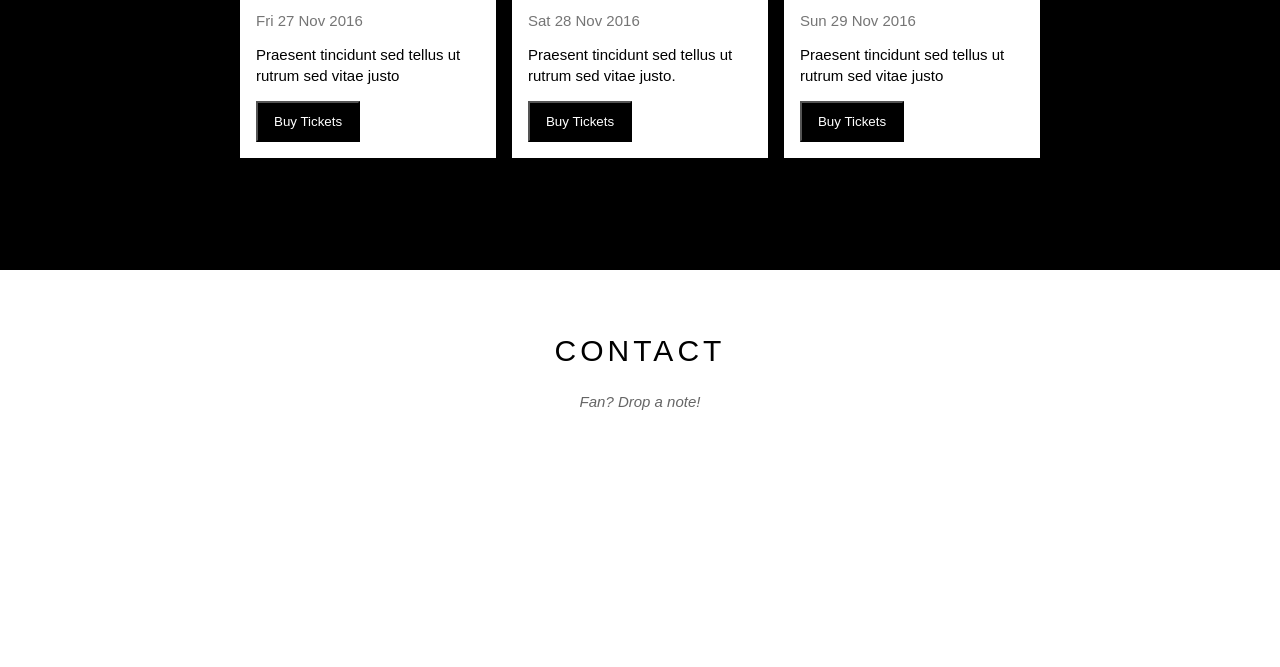
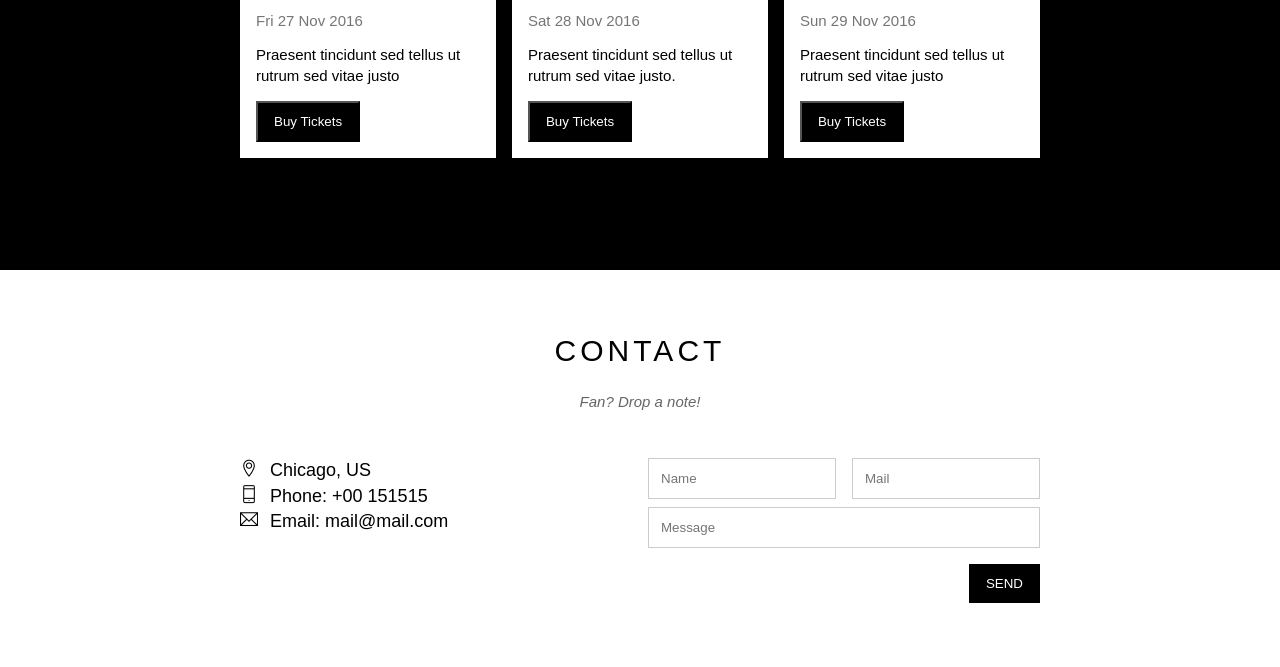
Before and after one commit to thainguyen68/TheBandW3s, a plain HTML site: page index.html in a window 1280 px wide. Shown: the part 1800-2467 px from the top of the page. Before the commit the page ends 2299 px from the top, so only its background shows below. Drawn offline with Linux system fonts and the light colour scheme.

Commit message:
uptoContact

```diff
--- a/assets/css/style.css
+++ b/assets/css/style.css
@@ -22,12 +22,52 @@
 4. Kiểu dáng
 */
 
+/* common */
+.row {
+    margin-left: -8px;
+    margin-right: -8px;
+}
+.row::after{
+    clear: both;
+    display: block;
+    content: "";
+}
+
+.colum {
+    float: left;
+    padding-left: 8px;
+    padding-right: 8px;
+}
+.colum-full{
+    width: 100%;
+}
+.colum-half{
+    width: calc(100%/2);
+}
+
+.colum-third {
+    width: calc(100%/3);
+}
+
+
 .clear{
     clear: both; /* xóa thuộc tính float để bao chọn ảnh,nội dung mà n float */
 }
 .text-white{
     color: #fff !important;
 }
+.text-center {
+    text-align: center !important;
+}
+/* căn giữa chữ mọi trường hợp */
+
+
+
+
+
+
+
+/* Main */
 #main {
 }
 #nav{display: inline-block;}
@@ -206,11 +246,7 @@ còn sau dấu gạch chéo thứ 2 để ngăn cách phần tử */
     overflow: hidden;
 }
 
-#content .member-item {
-    float: left;
-    text-align: center;
-    width: 33.33%; /* hoặc width:calc(100%/3) để căn 3 ảnh chiếm chọn dòng   */
-}
+
 
 #content .member-name{
     font-size: 15px;
@@ -262,16 +298,9 @@ còn sau dấu gạch chéo thứ 2 để ngăn cách phần tử */
     /* Place */
     .place-list {
         margin-top: 32px;
-        margin-left: -8px;
-        margin-right: -8px;
-        /* hay: margin: 32px -8px 0 */
-        padding-bottom: 48px;
-    }
-    .place-item {
-        float: left;
-        width: calc(100%/3);
-        padding: 0px 8px;
-    }
+        margin-bottom: 48px;
+    } /* hay: margin: 32px -8px 0 */
+
     .place-img {
         width: 100%;
         display: block;
@@ -303,11 +332,55 @@ còn sau dấu gạch chéo thứ 2 để ngăn cách phần tử */
         padding: 11px 16px;
         display: inline-block;
         margin-top: 15px;
+        cursor: pointer;
     }
     .place-buy-btn:hover{
         background-color: #ccc;
         color: #000
     }
+
+
+/* contact form */
+.contact-content{
+    margin-top: 48px;
+}
+.contact-infor{
+    font-size: 18px;
+    line-height: 1.4;
+}
+.contact-infor i[class*="ti-"]{
+    width: 30px;
+    display: inline-block;
+}
+
+.contact-form{
+    font-size: 15px;
+}
+.contact-form .form-control{
+    padding: 12px;
+    border: 1px solid #ccc;
+    width: 100%;
+}
+.mt8{
+    margin-top: 8px;
+}
+.mt16{
+    margin-top: 16px;
+    padding: 12px 17px;
+    float: right;
+    background-color: #000;
+    color: #fff;
+    border: none;
+    cursor: pointer;
+
+}
+.mt16:hover{
+    background-color: #ccc;
+    color: #000;
+}
+
+
+
 
 
 
--- a/index.html
+++ b/index.html
@@ -55,17 +55,17 @@
                 <p class="about-text">
                     We have created a fictional band website. Lorem ipsum dolor sit amet, consectetur adipiscing elit, sed do eiusmod tempor incididunt ut labore et dolore magna aliqua. Ut enim ad minim veniam, quis nostrud exercitation ullamco laboris nisi ut aliquip ex ea commodo consequat. Duis aute irure dolor in reprehenderit in voluptate velit esse cillum dolore eu fugiat nulla pariatur. Excepteur sint occaecat cupidatat non proident, sunt in culpa qui officia deserunt mollit anim id est laborum consectetur adipiscing elit, sed do eiusmod tempor incididunt ut labore et dolore magna aliqua. Ut enim ad minim veniam, quis nostrud exercitation ullamco laboris nisi ut aliquip ex ea commodo consequat.</p>
                 <div class="members-list">
-                    <div class="member-item">
+                    <div class="colum colum-third text-center">
                         <p class="member-name">Name</p>
                         <img src="./assets/img/band/bandmember1.jpg" alt="ảnh" class="member-img">
                     </div>
 
-                    <div class="member-item">
+                    <div class="colum colum-third text-center">
                         <p class="member-name">Name</p>
                         <img src="./assets/img/band/bandmember1.jpg" alt="ảnh" class="member-img">
                     </div>
 
-                    <div class="member-item">
+                    <div class="colum colum-third text-center">
                         <p class="member-name">Name</p>
                         <img src="./assets/img/band/bandmember1.jpg" alt="ảnh" class="member-img">
                     </div>
@@ -87,8 +87,8 @@
                     <li>November <span class="quantity">3</span></li>
                 </ul>
             <!-- place -->
-                <div class="place-list">
-                    <div class="place-item">
+                <div class="row place-list">
+                    <div class="colum colum-third">
                         <img src="./assets/img/place/newyork.jpg" alt="New York" class="place-img">
                         <div class="place-body">
                             <h3 class="place-heading">New York</h3>
@@ -97,7 +97,7 @@
                             <button class="place-buy-btn js-buy-ticket">Buy Tickets</button>
                         </div>
                     </div>
-                    <div class="place-item">
+                    <div class="colum colum-third">
                         <img src="./assets/img/place/paris.jpg" alt="Paris" class="place-img">
                         <div class="place-body">
                             <h3 class="place-heading">Paris</h3>
@@ -106,7 +106,7 @@
                             <button class="place-buy-btn js-buy-ticket">Buy Tickets</button>
                         </div>
                     </div>
-                    <div class="place-item">
+                    <div class="colum colum-third">
                         <img src="./assets/img/place/sanfran.jpg" alt="San Francisco" class="place-img">
                         <div class="place-body">
                             <h3 class="place-heading">San Francisco</h3>
@@ -115,7 +115,6 @@
                             <button class="place-buy-btn js-buy-ticket">Buy Tickets</button>
                         </div>
                     </div>
-                    <div class="clear"></div>
                 </div>
             </div>
         </div>
@@ -124,9 +123,32 @@
         <div class="content-section">
             <h2 class="section-heading">CONTACT</h2>
             <p class="section-sub-heading">Fan? Drop a note!</p>
+            <div class="row contact-content">
+                <div class="colum colum-half contact-infor">
+                    <p><i class="ti-location-pin"></i>Chicago, US</p>
+                    <p><i class="ti-mobile"></i>Phone: +00 151515</p>
+                    <p><i class="ti-email"></i>Email: mail@mail.com</p>
+                </div>
+                <div class="colum colum-half contact-form">
+                    <form action="">
+                        <div class="row">
+                            <div class="colum colum-half">
+                                <input type="text" name="" placeholder="Name" required id="" class="form-control">
+                            </div>
+                            <div class="colum colum-half">
+                                <input type="text" name="" placeholder="Mail" required id="" class="form-control">
+                            </div>
+                        </div>
+                        <div class="row mt8">
+                            <div class="colum colum-full">
+                                <input type="text" name="" placeholder="Message" required id="" class="form-control">
+                            </div>
+                        </div>
+                        <input class="mt16" type="submit" value="SEND">
+                    </form>
+                </div>
+            </div>
         </div>
-
-
         </div>
 
 
```
